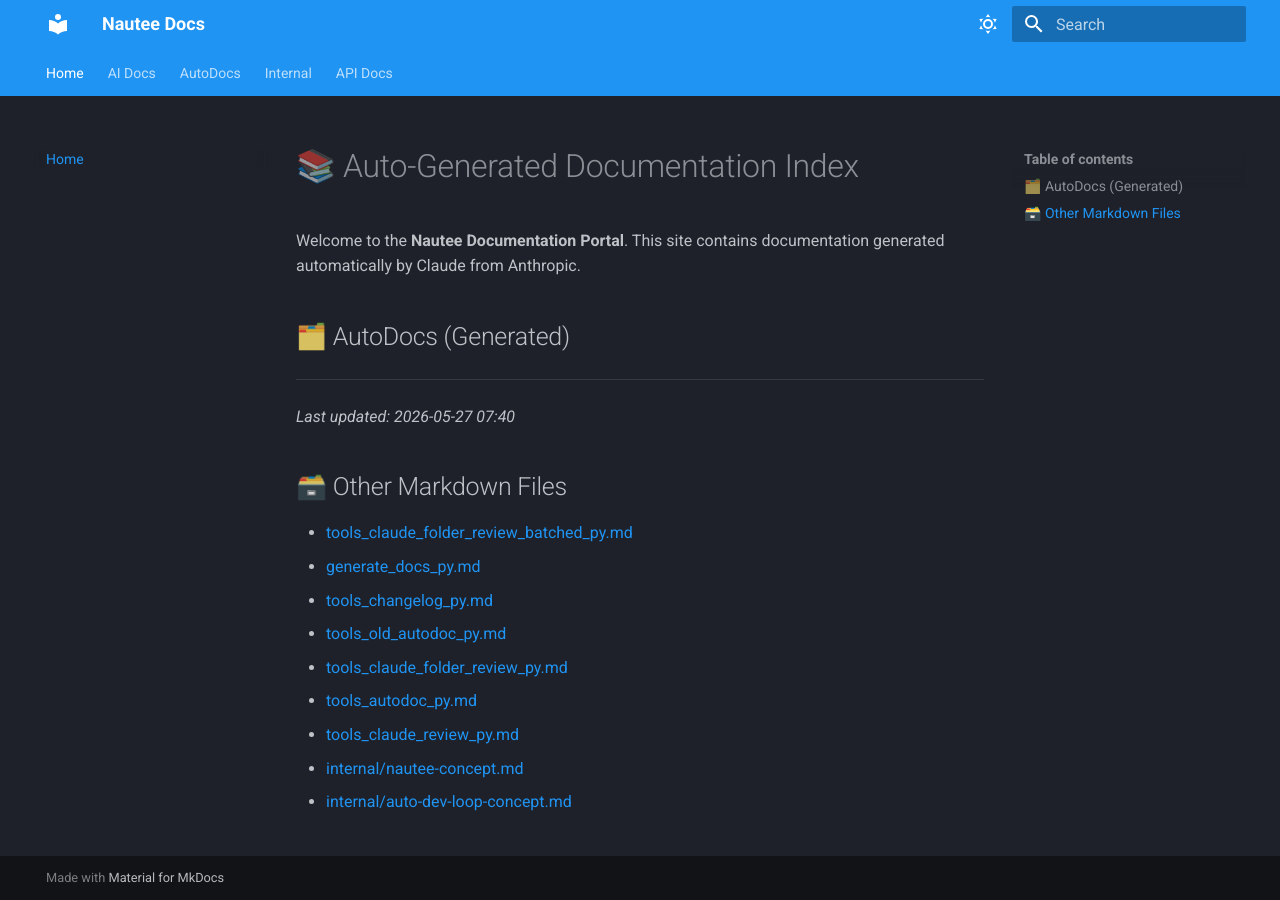
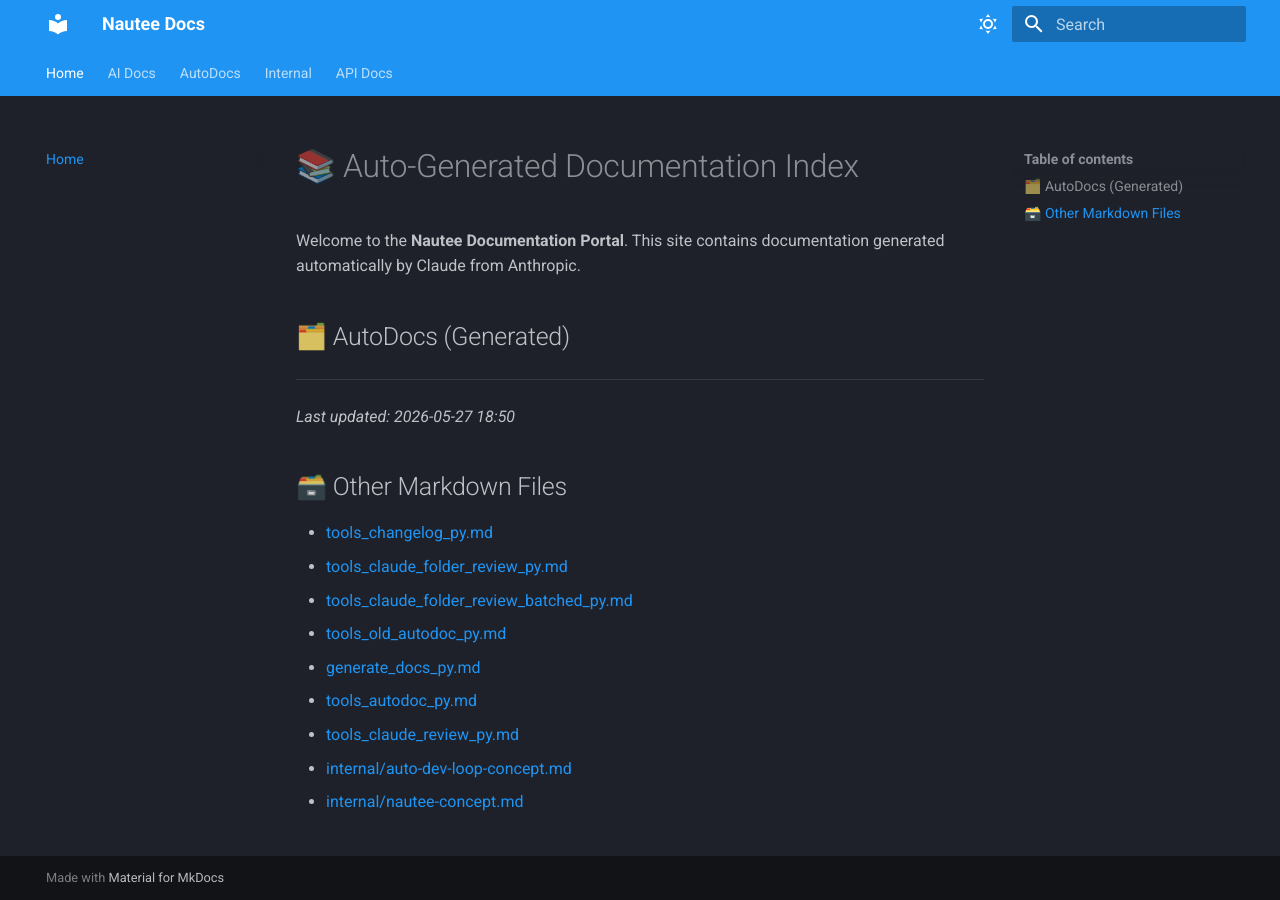
Before and after one commit to 48Nauts-Operator/nautee, an MkDocs documentation site: the page built from docs/index.md, in a window 1280 px wide. Built offline with MkDocs 1.6.1 and Material for MkDocs 9.7.7, drawn with Linux system fonts in a browser that asks for light colours.

```diff
--- a/docs/index.md
+++ b/docs/index.md
@@ -7,16 +7,16 @@ Welcome to the **Nautee Documentation Portal**. This site contains documentation
 
 ---
 
-_Last updated: 2026-05-27 07:40_
+_Last updated: 2026-05-27 18:50_
 
 ## 🗃️ Other Markdown Files
 
+- [tools_changelog_py.md](tools_changelog_py.md)
+- [tools_claude_folder_review_py.md](tools_claude_folder_review_py.md)
 - [tools_claude_folder_review_batched_py.md](tools_claude_folder_review_batched_py.md)
+- [tools_old_autodoc_py.md](tools_old_autodoc_py.md)
 - [generate_docs_py.md](generate_docs_py.md)
-- [tools_changelog_py.md](tools_changelog_py.md)
-- [tools_old_autodoc_py.md](tools_old_autodoc_py.md)
-- [tools_claude_folder_review_py.md](tools_claude_folder_review_py.md)
 - [tools_autodoc_py.md](tools_autodoc_py.md)
 - [tools_claude_review_py.md](tools_claude_review_py.md)
+- [internal/auto-dev-loop-concept.md](internal/auto-dev-loop-concept.md)
 - [internal/nautee-concept.md](internal/nautee-concept.md)
-- [internal/auto-dev-loop-concept.md](internal/auto-dev-loop-concept.md)
```
